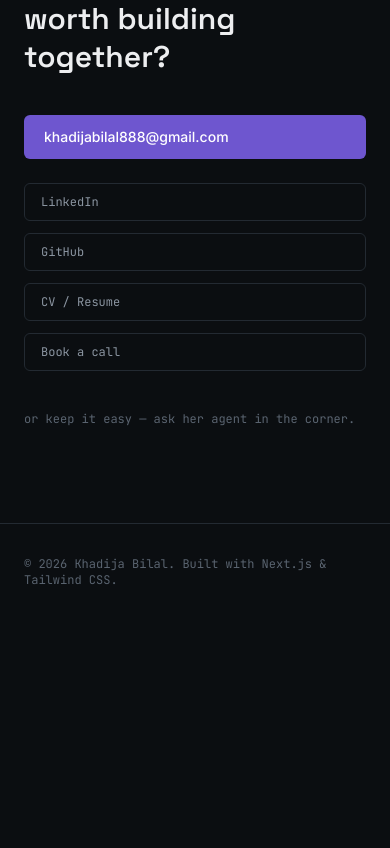
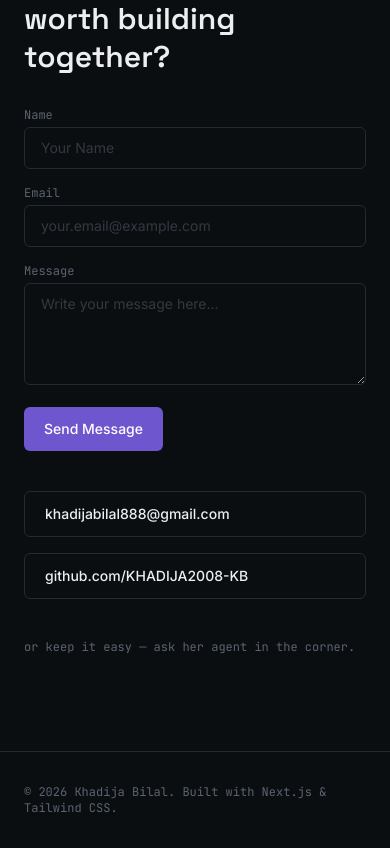
Before and after one commit to KHADIJA2008-KB/Portfolio, a Next.js app: page / in a window 390 px wide. Shown: the part 6673-7521 px from the top of the page. Before the commit the page ends 7293 px from the top, so only its background shows below. Built offline with nearby package versions, Linux system fonts and the light colour scheme.

Commit message:
feat(contact): embed Web3Forms form inside Contact component
Removed hardcoded URLs and added a Web3Forms contact form with fields for name, email, and message. Updated footer year to 2026.

```diff
--- a/components/Contact.tsx
+++ b/components/Contact.tsx
@@ -1,11 +1,3 @@
-const LINKEDIN_URL = "https://www.linkedin.com/in/khadija-bilal-40a838332/";
-const GITHUB_URL = "https://github.com/KHADIJA2008-KB";
-const CV_URL = "/khadija-bilal-cv.pdf";
-const BOOKING_URL = "https://calendly.com/khadijabilal08";
-
-const linkButtonClassName =
-  "inline-flex items-center gap-2 rounded-md border border-border px-4 py-2.5 font-mono text-xs text-muted transition hover:border-accent2/60 hover:text-accent2";
-
 export default function Contact() {
   return (
     <section id="contact">
@@ -15,27 +7,92 @@ export default function Contact() {
           Building something worth building together?
         </h2>
 
+        {/* WEB3FORMS CONTACT FORM */}
+        <form
+          action="https://api.web3forms.com/submit"
+          method="POST"
+          className="mt-8 max-w-lg space-y-4"
+        >
+          {/* REPLACE THIS VALUE WITH YOUR ACTUAL WEB3FORMS KEY */}
+          <input
+            type="hidden"
+            name="access_key"
+            value="PASTE_YOUR_ACCESS_KEY_HERE"
+          />
+
+          <div>
+            <label htmlFor="name" className="block text-xs font-mono text-faint mb-1">
+              Name
+            </label>
+            <input
+              type="text"
+              id="name"
+              name="name"
+              required
+              placeholder="Your Name"
+              className="w-full rounded-md border border-border bg-transparent px-4 py-2.5 text-sm text-ink placeholder:text-faint/50 focus:border-accent focus:outline-none"
+            />
+          </div>
+
+          <div>
+            <label htmlFor="email" className="block text-xs font-mono text-faint mb-1">
+              Email
+            </label>
+            <input
+              type="email"
+              id="email"
+              name="email"
+              required
+              placeholder="your.email@example.com"
+              className="w-full rounded-md border border-border bg-transparent px-4 py-2.5 text-sm text-ink placeholder:text-faint/50 focus:border-accent focus:outline-none"
+            />
+          </div>
+
+          <div>
+            <label htmlFor="message" className="block text-xs font-mono text-faint mb-1">
+              Message
+            </label>
+            <textarea
+              id="message"
+              name="message"
+              rows={4}
+              required
+              placeholder="Write your message here..."
+              className="w-full rounded-md border border-border bg-transparent px-4 py-2.5 text-sm text-ink placeholder:text-faint/50 focus:border-accent focus:outline-none"
+            ></textarea>
+          </div>
+
+          {/* Spam Prevention */}
+          <input
+            type="checkbox"
+            name="botcheck"
+            className="hidden"
+            style={{ display: 'none' }}
+          />
+
+          <button
+            type="submit"
+            className="inline-flex items-center gap-2 rounded-md bg-accent px-5 py-3 text-sm font-medium text-white hover:bg-accent/90 transition"
+          >
+            Send Message
+          </button>
+        </form>
+
+        {/* SOCIAL LINKS BELOW FORM */}
         <div className="mt-10 flex flex-col gap-4 sm:flex-row sm:flex-wrap sm:items-center sm:gap-6">
           <a
             href="mailto:khadijabilal888@gmail.com"
-            className="inline-flex items-center gap-2 rounded-md bg-accent px-5 py-3 text-sm font-medium text-white transition hover:bg-accent/90"
+            className="inline-flex items-center gap-2 rounded-md border border-border px-5 py-3 text-sm font-medium text-ink hover:border-accent2/60 hover:text-accent2 transition"
           >
             khadijabilal888@gmail.com
           </a>
-        </div>
-
-        <div className="mt-6 flex flex-col gap-3 sm:flex-row sm:flex-wrap sm:items-center sm:gap-3">
-          <a href={LINKEDIN_URL} target="_blank" rel="noopener noreferrer" className={linkButtonClassName}>
-            LinkedIn
-          </a>
-          <a href={GITHUB_URL} target="_blank" rel="noopener noreferrer" className={linkButtonClassName}>
-            GitHub
-          </a>
-          <a href={CV_URL} download className={linkButtonClassName}>
-            CV / Resume
-          </a>
-          <a href={BOOKING_URL} target="_blank" rel="noopener noreferrer" className={linkButtonClassName}>
-            Book a call
+          <a
+            href="https://github.com/KHADIJA2008-KB"
+            target="_blank"
+            rel="noopener noreferrer"
+            className="inline-flex items-center gap-2 rounded-md border border-border px-5 py-3 text-sm font-medium text-ink hover:border-accent2/60 hover:text-accent2 transition"
+          >
+            github.com/KHADIJA2008-KB
           </a>
         </div>
 
@@ -47,8 +104,7 @@ export default function Contact() {
       <footer className="border-t border-border">
         <div className="mx-auto max-w-5xl px-6 py-8 sm:px-8">
           <p className="font-mono text-xs text-faint">
-            © {new Date().getFullYear()} Khadija Bilal. Built with Next.js
-            &amp; Tailwind CSS.
+            © 2026 Khadija Bilal. Built with Next.js &amp; Tailwind CSS.
           </p>
         </div>
       </footer>
```
